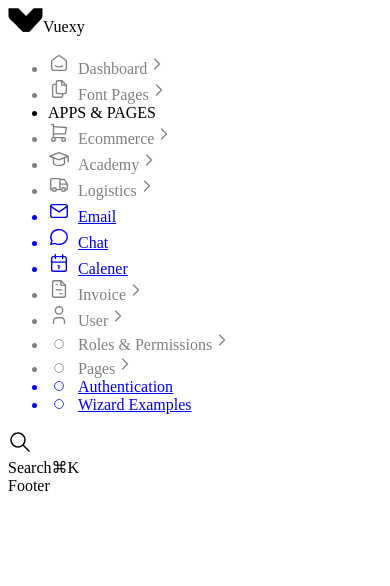
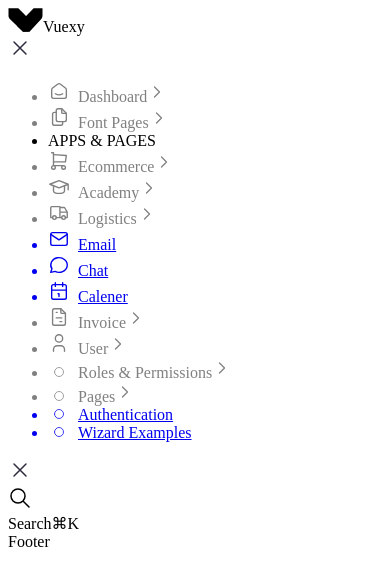
Before and after one commit to parteekmalik/assignment-Blackcoffer, a React app in the folder client/: page / in a window 390 px wide. Shown: the top 586 px of the page. Built offline with nearby package versions, Linux system fonts and the light colour scheme; the HTML template or start-up script is replaced by a standard one.

Commit message:
responsive

```diff
--- a/client/package.json
+++ b/client/package.json
@@ -10,6 +10,7 @@
   "private": true,
   "dependencies": {
     "d3": "^7.9.0",
+    "dotenv": "^16.4.5",
     "framer-motion": "^11.2.6",
     "react": "18.3.1",
     "react-dom": "18.3.1",
--- /dev/null
+++ b/client/src/Context/DeviceType/DeviceType.tsx
@@ -0,0 +1,59 @@
+import React, { createContext, useContext, useEffect, useState } from 'react';
+
+// Define the type for our context
+interface DeviceTypeContextProps {
+  deviceType: TdeviceType;
+  isNavOpened: boolean;
+  setisNavOpened: React.Dispatch<React.SetStateAction<boolean>> | null;
+}
+
+// Create the context with an initial value
+export const DeviceTypeContext = createContext<DeviceTypeContextProps>({
+  deviceType: 'desktop',
+  isNavOpened: false,
+  setisNavOpened: null,
+});
+
+// Create a custom hook to use the DeviceTypeContext
+export const useDeviceType = () => {
+  const context = useContext(DeviceTypeContext);
+  if (!context) {
+    throw new Error('useDeviceType must be used within a DeviceTypeProvider');
+  }
+  return context;
+};
+type TdeviceType = 'mobile' | 'tablet' | 'laptop' | 'desktop';
+// Create a provider component
+export const DeviceTypeProvider: React.FC<{
+  children: React.ReactNode;
+}> = ({ children }) => {
+  const [deviceType, setDeviceType] = useState<TdeviceType>('desktop');
+  const [isNavOpened, setisNavOpened] = useState(false);
+  useEffect(() => console.log('isNavOpened', isNavOpened), [isNavOpened]);
+  useEffect(() => {
+    const handleResize = () => {
+      if (window.innerWidth < 600) {
+        setDeviceType('mobile');
+      } else if (window.innerWidth < 960) {
+        setDeviceType('tablet');
+      } else if (window.innerWidth < 1280) {
+        setDeviceType('laptop');
+      } else {
+        setDeviceType('desktop');
+      }
+    };
+
+    handleResize();
+    window.addEventListener('resize', handleResize);
+
+    return () => window.removeEventListener('resize', handleResize);
+  }, []);
+
+  return (
+    <DeviceTypeContext.Provider
+      value={{ deviceType, isNavOpened, setisNavOpened }}
+    >
+      {children}
+    </DeviceTypeContext.Provider>
+  );
+};
--- /dev/null
+++ b/client/src/app/Routes/Dashboard/Item.tsx
@@ -0,0 +1,62 @@
+import React from 'react';
+import { dataType } from './CRM';
+
+interface ModalProps {
+  item: dataType;
+}
+
+const Modal: React.FC<ModalProps> = ({ item }) => {
+  return (
+    <>
+      <div className="flex justify-between  items-center mb-4">
+        <h2 className="text-2xl font-bold">{item.title}</h2>
+      </div>
+      <div className="flex flex-col grow justify-between">
+        <div>
+          <h3 className="text-xl mb-[30px]">{item.insight}</h3>
+        </div>
+        {/* <p>
+          <strong>Sector:</strong> {item.sector}
+        </p>
+        <p>
+          <strong>Topic:</strong> {item.topic}
+        </p>
+        <p>
+          <strong>Region:</strong> {item.region}
+        </p>
+        <p>
+          <strong>Country:</strong> {item.country}
+        </p>
+        <p>
+          <strong>Source:</strong> {item.source}
+        </p>
+        <p>
+          <strong>Pestle:</strong> {item.pestle}
+        </p>
+        <p>
+          <strong>Intensity:</strong> {item.intensity}
+        </p>
+        <p>
+          <strong>Relevance:</strong> {item.relevance}
+        </p>
+        <p>
+          <strong>Likelihood:</strong> {item.likelihood}
+        </p>
+        <p>
+          <strong>Added:</strong> {item.added}
+        </p>
+        <p>
+          <strong>Published:</strong> {item.published}
+        </p> */}
+        <button
+          className=" mt-auto   text-white bg-main-purple rounded-lg py-1"
+          onClick={(e) => window.open(item.url, '_blank')}
+        >
+          Read Now
+        </button>
+      </div>
+    </>
+  );
+};
+
+export default Modal;
--- a/client/src/app/compoents/Aside/Aside.tsx
+++ b/client/src/app/compoents/Aside/Aside.tsx
@@ -1,17 +1,22 @@
-import React, { useLayoutEffect, useRef } from 'react';
+import React, { useContext, useEffect, useState } from 'react';
+import {
+  DeviceTypeContext,
+  useDeviceType,
+} from '../../../Context/DeviceType/DeviceType';
+import NavigationCotextCoponent from './components/context/NavigationCotext';
 import MainNav from './components/Navigation';
+import AcademySVG from './components/SVGs/Aside/AcademySVG';
+import CalederSVG from './components/SVGs/Aside/CalederSVG';
+import ChatSVG from './components/SVGs/Aside/ChatSVG';
 import DashboardIcon from './components/SVGs/Aside/DashboardIcon';
+import EcommereceSVG from './components/SVGs/Aside/EcommereceSVG';
+import EmailSVG from './components/SVGs/Aside/EmailSVG';
+import FontPagesSVG from './components/SVGs/Aside/FontPagesSVG';
+import InvoiceSVG from './components/SVGs/Aside/InvoiceSVG';
+import LogisticsSVG from './components/SVGs/Aside/LogisticsSVG';
+import UserSVG from './components/SVGs/Aside/UserSVG';
+import CloseSVG from './components/SVGs/CloseSVG';
 import LogoSVG from './components/SVGs/LogoSVG';
-import FontPagesSVG from './components/SVGs/Aside/FontPagesSVG';
-import NavigationCotextCoponent from './components/context/NavigationCotext';
-import AcademySVG from './components/SVGs/Aside/AcademySVG';
-import LogisticsSVG from './components/SVGs/Aside/LogisticsSVG';
-import EmailSVG from './components/SVGs/Aside/EmailSVG';
-import ChatSVG from './components/SVGs/Aside/ChatSVG';
-import CalederSVG from './components/SVGs/Aside/CalederSVG';
-import InvoiceSVG from './components/SVGs/Aside/InvoiceSVG';
-import UserSVG from './components/SVGs/Aside/UserSVG';
-import EcommereceSVG from './components/SVGs/Aside/EcommereceSVG';
 
 function Aside({
   size = 260,
@@ -19,18 +24,39 @@
   size?: number | string;
   setAsideWidth?: React.Dispatch<React.SetStateAction<number>>;
 }) {
+  const { deviceType } = useDeviceType();
+  const { isNavOpened, setisNavOpened } = useContext(DeviceTypeContext);
+  // useEffect(
+  //   () => setisOpened(deviceType === 'desktop' ? true : false),
+  //   [deviceType]
+  // );
   return (
     <aside
-      style={{ width: size + 'px' }}
       className={
-        'fixed  border-black  h-screen flex flex-col border-r ' +
-        ' desktop:translate-x-[0px] laptop:translate-x-[-260px] tablet:translate-x-[-260px] mobile:translate-x-[-260px] '
-        // + 'desktop:bg-black laptop:bg-purple-400 tablet:bg-yellow-300 mobile:bg-green-400'
+        'fixed flex   z-10  h-screen  ' +
+        // +' desktop:translate-x-[0px] laptop:translate-x-[-260px] tablet:translate-x-[-260px] mobile:translate-x-[-260px] '
+        (deviceType === 'desktop'
+          ? '  '
+          : isNavOpened
+          ? ' w-screen '
+          : ' translate-x-[-260px] ')
+        // +' desktop:w-auto laptop:w-screen tablet:w-screen mobile:w-screen'
+      }
+    >
+      <div
+        className={
+          'w-[260px] z-30 flex flex-col border-r h-full border-black bg-white '
         }
       >
         <div className="flex gap-2 p-[20px_2px_20px_8px] items-end mx-[12px]">
           <LogoSVG />
           <span className="text-xl  font-semibold">Vuexy</span>
+          <div
+            onClick={() => setisNavOpened!(false)}
+            className="desktop:hidden ml-auto"
+          >
+            <CloseSVG />
+          </div>
         </div>
         <NavigationCotextCoponent isdebug={false}>
           <MainNav
@@ -171,8 +197,19 @@
             ]}
           />
         </NavigationCotextCoponent>
+      </div>
+      <div
+        onClick={() => setisNavOpened!(false)}
+        className={
+          '    h-full grow bg-black opacity-[.4] ' +
+          (deviceType === 'desktop'
+            ? ' hidden '
+            : isNavOpened
+            ? ''
+            : ' hidden ')
+        }
+      ></div>
     </aside>
   );
 }
-
 export default Aside;
--- a/client/src/app/compoents/Header.tsx
+++ b/client/src/app/compoents/Header.tsx
@@ -1,7 +1,12 @@
-import React, { useEffect, useLayoutEffect, useState } from 'react';
+import React, { useContext, useEffect, useLayoutEffect, useState } from 'react';
 import SearchSVG from './Aside/components/SVGs/SearchSVG';
 import PopupDialog from './SearchModal/PopupDialog';
 import SearchModal from './SearchModal/SearchModal';
+import CloseSVG from './Aside/components/SVGs/CloseSVG';
+import {
+  DeviceTypeContext,
+  useDeviceType,
+} from '../../Context/DeviceType/DeviceType';
 
 function Header({
   headingRef,
@@ -9,12 +14,15 @@
   headingRef?: React.MutableRefObject<HTMLElement | null>;
 }) {
   const [issearchPopup, setissearchPopup] = useState(false);
+  const { setisNavOpened } = useContext(DeviceTypeContext);
+
   const handleKeyDown = (event: KeyboardEvent) => {
     if ((event.ctrlKey || event.metaKey) && event.key === 'k') {
       event.preventDefault();
       setissearchPopup(true);
     }
   };
+  const { deviceType } = useDeviceType();
 
   useLayoutEffect(() => {
     window.addEventListener('keydown', handleKeyDown);
@@ -25,10 +33,19 @@
   return (
     <header
       ref={headingRef}
-      className="sticky top-0 w-full px-10 py-2 "
+      className="sticky max-w-[1440px]  mx-auto top-0 w-full  "
       style={{ insetBlockStart: '1rem' }}
     >
-      <div className="rounded-lg flex border    p-2  ">
+      <div className="rounded-lg flex bg-white border px-10 py-2 shadow-md  p-2  ">
+        <div
+          onClick={() => (setisNavOpened ? setisNavOpened(true) : {})}
+          className={
+            'flex  justify-center items-center gap-3 h-auto hover:cursor-pointer text-[15px] ' +
+            (deviceType === 'desktop' ? ' hidden ' : '')
+          }
+        >
+          <CloseSVG />
+        </div>
         <div
           className=" flex justify-center items-center gap-3 hover:cursor-pointer text-[15px]  "
           onClick={() => setissearchPopup(true)}
--- a/client/src/app/compoents/Modal/ModalDiv.tsx
+++ b/client/src/app/compoents/Modal/ModalDiv.tsx
@@ -10,7 +10,7 @@
   style?: React.CSSProperties;
 }) {
   return (
-    <div className={`p-[12px] shadow-sm ${className}`} style={style}>
+    <div className={`p-[12px]  ${className}`} style={style}>
       {children}
     </div>
   );
--- a/client/src/app/layout.tsx
+++ b/client/src/app/layout.tsx
@@ -1,23 +1,25 @@
-import React, { ReactNode, useState } from 'react';
+import React, { useState } from 'react';
+import { Outlet } from 'react-router-dom';
 import Aside from './compoents/Aside/Aside';
+import Footer from './compoents/Footer';
 import Header from './compoents/Header';
-import Footer from './compoents/Footer';
-import { Outlet } from 'react-router-dom';
+import { useDeviceType } from '../Context/DeviceType/DeviceType';
 
 interface LayoutProps {}
 const AsideWidth = 260;
 const Layout: React.FC<LayoutProps> = () => {
+  const { deviceType } = useDeviceType();
+
   return (
     <div className="flex min-h-screen">
-      <Aside size={AsideWidth} />
+      <Aside size={AsideWidth}  />
       <div
         className={
-          'flex grow p-2 flex-col ' +
-          'desktop:pl-[260px] ' +
-          ' laptop:pl-0 tablet:pl-0 mobile:pl-0 '
+          'flex grow z-0 p-2 flex-col ' +
+          (deviceType === 'desktop' ? ' pl-[268px] ' : ' ')
         }
       >
-        <Header />
+        <Header  />
         <main
           className="flex grow justify-center items-start mt-[16px] "
           style={{ maxInlineSize: '1440px', marginInline: 'auto' }}
--- a/client/src/main.tsx
+++ b/client/src/main.tsx
@@ -2,6 +2,7 @@
 
 import { RouterProvider, createBrowserRouter } from 'react-router-dom';
 import React, { Suspense } from 'react';
+import { DeviceTypeProvider } from './Context/DeviceType/DeviceType';
 
 const router = createBrowserRouter([
   {
@@ -29,6 +30,8 @@
 );
 root.render(
   <Suspense fallback={<div>Loading...</div>}>
-    <App />
+    <DeviceTypeProvider>
+      <App />
+    </DeviceTypeProvider>
   </Suspense>
 );
```
Also changed, not shown: client/src/app/Routes/Dashboard/CRM.tsx (+48 -24 lines), client/src/app/compoents/Aside/components/Navigation.tsx (+12 -3 lines), 1 other file (tests, documents, lock files or other folders). Lines whose indentation alone changed are shown as unchanged.
